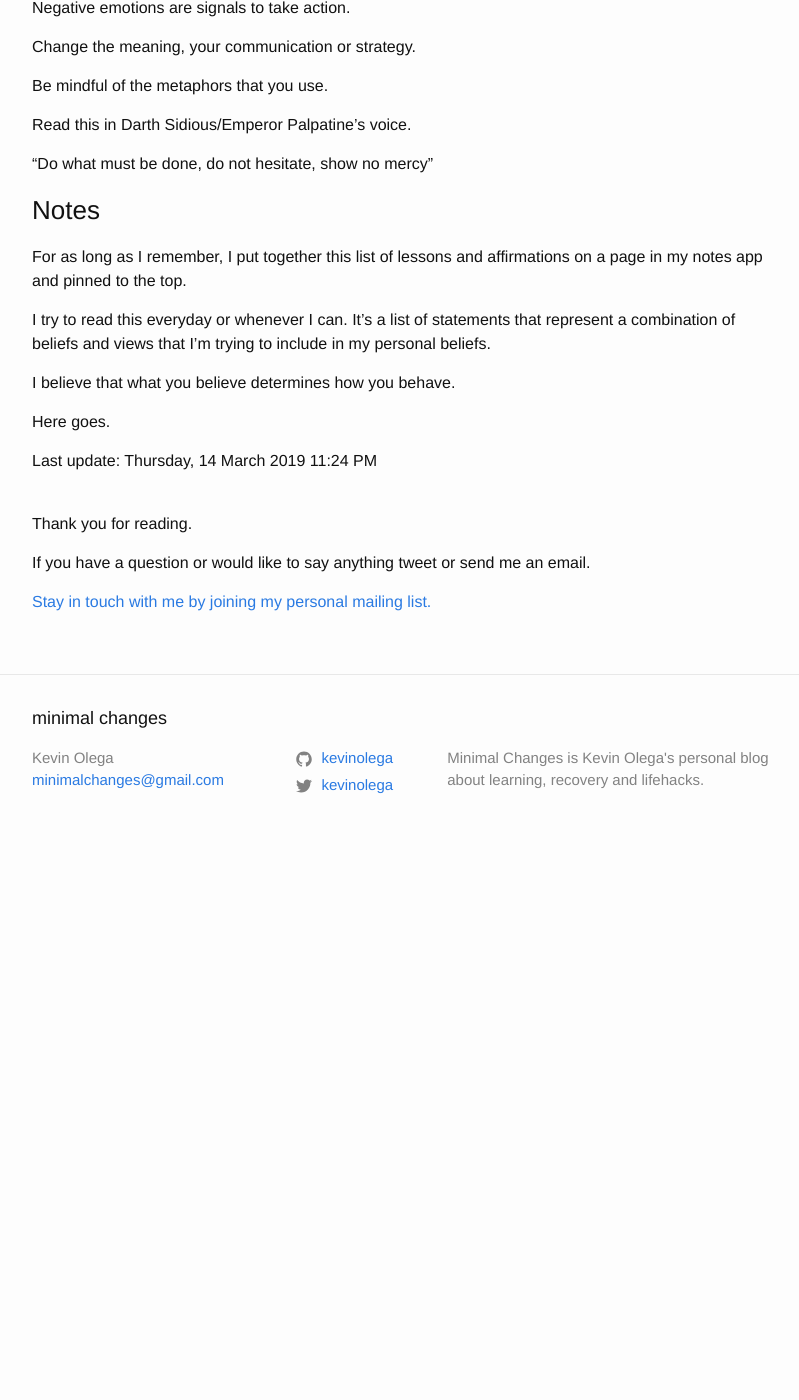
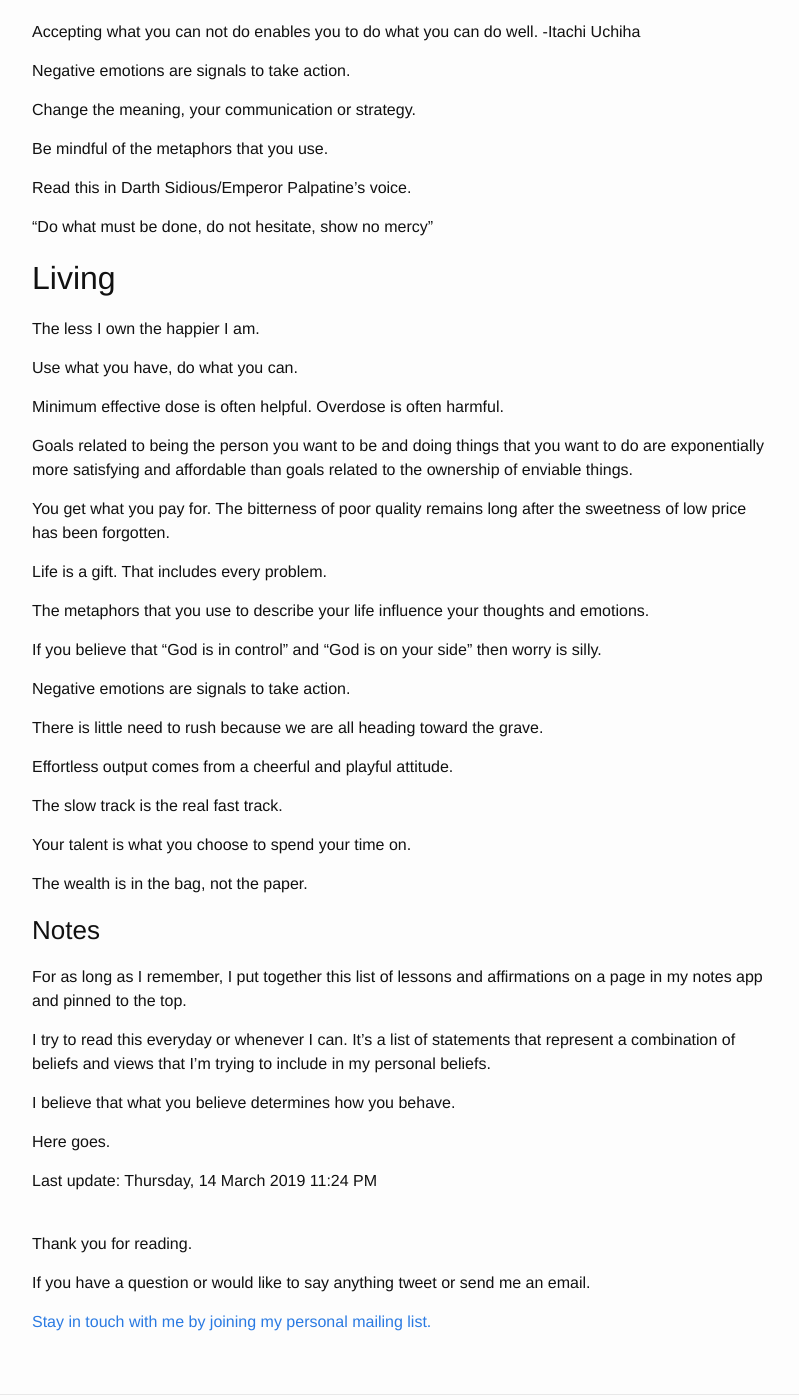
Before and after one commit to kevinolega/minimalchanges, a Jekyll site: the page built from _posts/2019-03-14-affirmations.md, in a window 1280 px wide and 1400 px high, scrolled down 2001 px. Shown: the whole window, without its empty margins (238-1037 px from the left). Built offline with Jekyll 4.4.1, drawn with Linux system fonts in a browser that asks for light colours; nearby versions of some CDN libraries; library files that are not in the unit come from our copies; before the commit the page ends 2858 px from its top, so only the background shows below that; some of the changed text lies outside the part shown.

Commit message:
added some posts

```diff
--- a/_posts/2019-03-14-affirmations.md
+++ b/_posts/2019-03-14-affirmations.md
@@ -60,6 +60,9 @@ Always be intentional about what you are trying to do.
 
 The action is here.
 
+Today has enough challenges to require you to place all your focus in it. Placing your attention on the future is another distraction.
+
+
 ### OBSTACLES
 
 Obstacles are sometimes referred to as problems.
@@ -96,6 +99,37 @@ Read this in Darth Sidious/Emperor Palpatine's voice.
 
 "Do what must be done, do not hesitate, show no mercy"
 
+## Living
+
+The less I own the happier I am.
+
+Use what you have, do what you can.
+
+Minimum effective dose is often helpful. Overdose is often harmful.
+
+Goals related to being the person you want to be and doing things that you want to do are exponentially more satisfying and affordable than goals related to the ownership of enviable things.
+
+You get what you pay for. The bitterness of poor quality remains long after the sweetness of low price has been forgotten.
+
+Life is a gift. That includes every problem.
+
+The metaphors that you use to describe your life influence your thoughts and emotions.
+
+If you believe that "God is in control" and "God is on your side" then worry is silly.
+
+Negative emotions are signals to take action.
+
+There is little need to rush because we are all heading toward the grave.
+
+Effortless output comes from a cheerful and playful attitude.
+
+The slow track is the real fast track.
+
+Your talent is what you choose to spend your time on.
+
+The wealth is in the bag, not the paper.
+
+
 ### Notes
 
 For as long as I remember, I put together this list of lessons and affirmations on a page in my notes app and pinned to the top.
```
Also changed, not shown: _posts/2013-04-16-level-up.md (added, +76 -0 lines), _posts/2019-06-13-bullet-journal.md (added, +19 -0 lines), _posts/2019-06-13-minimalist-joke.md (added, +21 -0 lines), _posts/2019-06-13-scale-down.md (added, +37 -0 lines), 1 other file.
